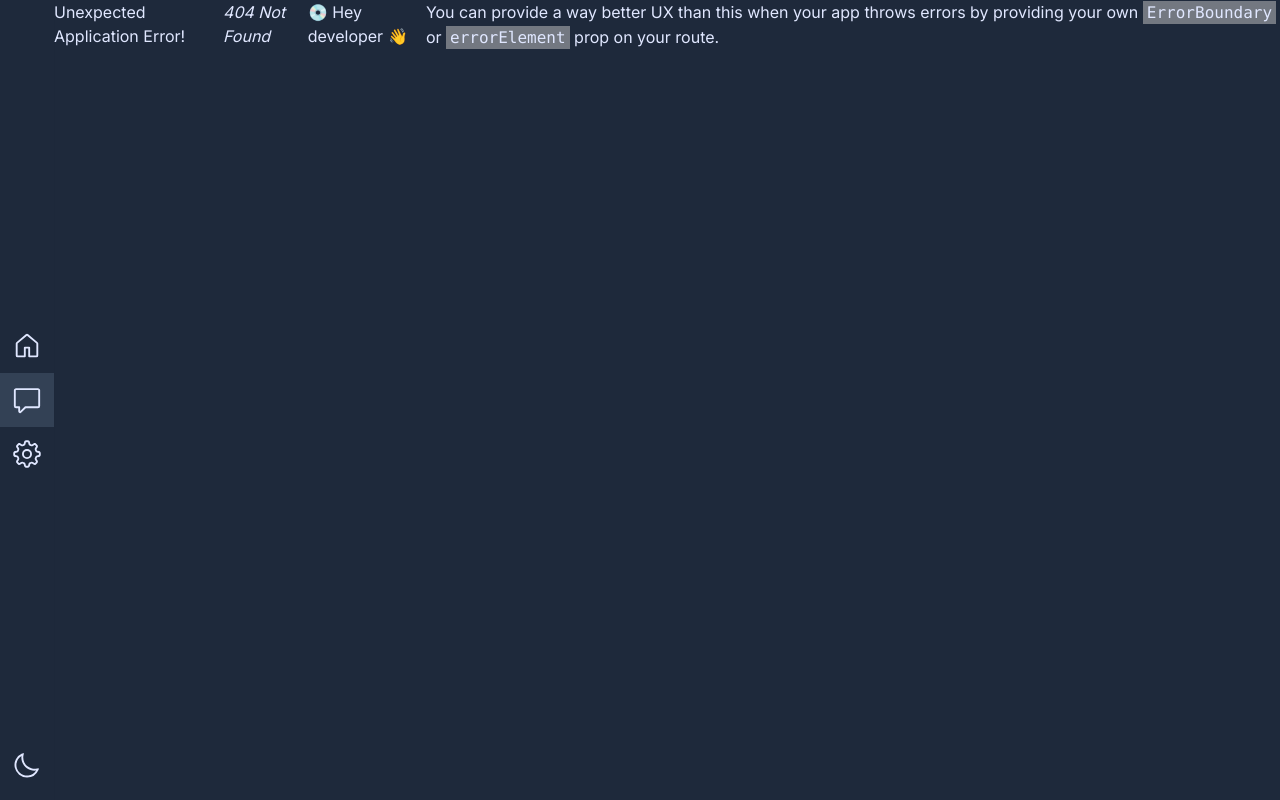
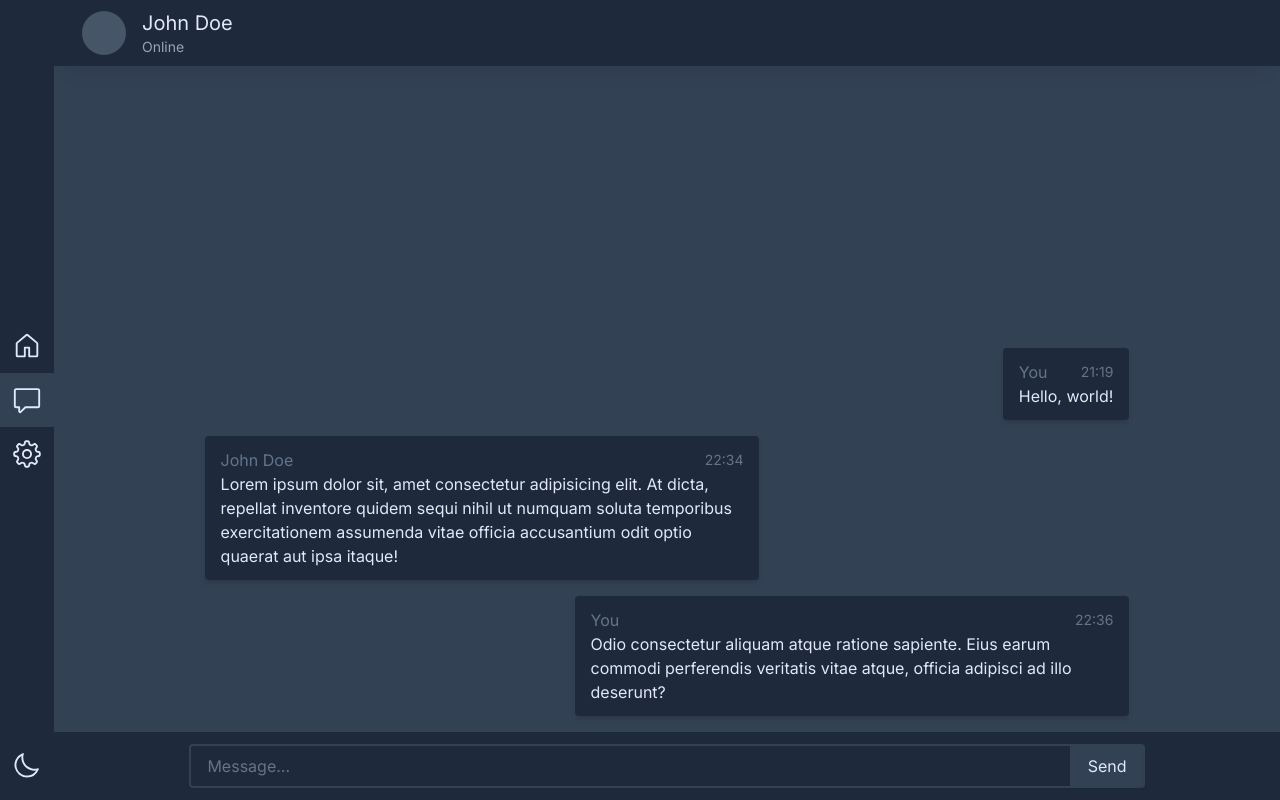
Before and after one commit to kchmie/mock-chatapp-resume, a React (Vite) app: page /mock-chatapp-resume/chat in a window 1280 px wide. Before the commit this address had no page. Built offline with nearby package versions, Linux system fonts and the light colour scheme.

Commit message:
Improved and extended the router implementation

```diff
--- a/src/App.tsx
+++ b/src/App.tsx
@@ -5,27 +5,39 @@
 import MenuBar from "./MenuBar"
 import Chats from "./Chats"
 
-import { createBrowserRouter, RouterProvider, Link } from "react-router-dom"
+import { createBrowserRouter, RouterProvider, Outlet, Navigate } from "react-router-dom"
 
-const base = "/mock-chatapp-resume"
+const  Layout = () => {
+  return <>
+    <MenuBar />
+    <Outlet />
+  </>
+}
+
 const router = createBrowserRouter([
   {
-    path: base,
-    element: <Chats />
-  },
-  {
-    path: base + "/test",
-    element: <>
-      <Link to={base}>Go back</Link>
-    </>
+    element: <Layout />,
+    errorElement: <Navigate to="/" replace/>,
+    children: [
+      {
+        path: "/",
+        element: <h1>Home</h1>
+      },
+      {
+        path: "/chat",
+        element: <Chats />
+      },
+      {
+        path: "/settings",
+        element: <h1>Settings</h1>
+      }
+    ]
   }
-])
+], {basename: "/mock-chatapp-resume"})
 
 function App() {
   return <>
-    <div className='w-screen h-screen font-montserrat bg-neutral-200 text-slate-900 dark:bg-slate-800 dark:text-indigo-100 flex sm:flex-row flex-col-reverse'>
-      <MenuBar />
-      {/* <Chats /> */}
+    <div className='w-screen h-screen font-inter bg-neutral-200 text-slate-900 dark:bg-slate-800 dark:text-indigo-100 flex sm:flex-row flex-col-reverse'>
       <RouterProvider router={router}/>
     </div>
   </>
--- a/src/ChatWindow.tsx
+++ b/src/ChatWindow.tsx
@@ -17,9 +17,9 @@ function ChatWindow() {
                 </div>
             </div>
             <div className="overflow-auto h-full lg:w-4/5 w-full pt-2 sm:pt-0 pb-2 px-4 flex flex-col-reverse no-scrollbar">
-                <ChatMessage author="You" time="21:37" message="Odio consectetur aliquam atque ratione sapiente. Eius earum commodi perferendis veritatis vitae atque, officia adipisci ad illo deserunt?" />
-                <ChatMessage author="John Doe" time="21:38" message="Lorem ipsum dolor sit, amet consectetur adipisicing elit. At dicta, repellat inventore quidem sequi nihil ut numquam soluta temporibus exercitationem assumenda vitae officia accusantium odit optio quaerat aut ipsa itaque!" />
-                <ChatMessage author="You" time="22:19" message="Hello, world!" />
+                <ChatMessage author="You" time="22:36" message="Odio consectetur aliquam atque ratione sapiente. Eius earum commodi perferendis veritatis vitae atque, officia adipisci ad illo deserunt?" />
+                <ChatMessage author="John Doe" time="22:34" message="Lorem ipsum dolor sit, amet consectetur adipisicing elit. At dicta, repellat inventore quidem sequi nihil ut numquam soluta temporibus exercitationem assumenda vitae officia accusantium odit optio quaerat aut ipsa itaque!" />
+                <ChatMessage author="You" time="21:19" message="Hello, world!" />
             </div>
             <div className="h-20 dark:bg-slate-800 w-full bg-neutral-100 flex justify-around items-center px-4">
                 <div className="lg:w-4/5 w-full flex justify-around items-center border-2 border-neutral-200 shadow-sm dark:border-slate-700 m-3 rounded">
--- a/src/MenuBar.tsx
+++ b/src/MenuBar.tsx
@@ -1,21 +1,30 @@
 import { GoHome, GoComment, GoGear } from "react-icons/go";
 import ThemeSwitcher from "./ThemeSwitcher"
+import { useLocation, Link } from "react-router-dom";
 
 function MenuBar() {
+    const location = useLocation();
+
     return <div className='sm:flex '>
         <div className="sm:flex-col sm:flex hidden justify-center items-center bg-neutral-100 dark:bg-slate-800 dark:shadow-sm  dark:border-gray-700 border-gray-300 sm:border-t-0 border-t-2">
-            <span className="material-symbols-outlined px-3 text-3xl font-light cursor-pointer aspect-square flex justify-center align-center items-center
-         dark:hover:bg-slate-700 hover:bg-neutral-200 transition-color duration-300">
-                <GoHome  />
-            </span>
-            <span className="material-symbols-outlined px-3 text-3xl font-light cursor-pointer aspect-square flex justify-center align-center items-center
-         dark:bg-slate-700 bg-neutral-200 transition-color duration-300">
-                <GoComment />
-            </span>
-            <span className="material-symbols-outlined px-3 text-3xl font-light cursor-pointer aspect-square flex justify-center align-center items-center
-         dark:hover:bg-slate-700 hover:bg-neutral-200 transition-color duration-300">
-                <GoGear />
-            </span>
+            <Link to={"/"}>
+                <span className={`material-symbols-outlined px-3 text-3xl font-light cursor-pointer aspect-square flex justify-center align-center items-center
+                    ${location.pathname == "/" ? "dark:bg-slate-700 bg-neutral-200" : "dark:hover:bg-slate-700 hover:bg-neutral-200"} transition-color duration-300`}>
+                    <GoHome />
+                </span>
+            </Link>
+            <Link to={"/chat"}>
+                <span className={`material-symbols-outlined px-3 text-3xl font-light cursor-pointer aspect-square flex justify-center align-center items-center
+                    ${location.pathname == "/chat" ? "dark:bg-slate-700 bg-neutral-200" : "dark:hover:bg-slate-700 hover:bg-neutral-200"} transition-color duration-300`}>
+                    <GoComment />
+                </span>
+            </Link>
+            <Link to={"/settings"}>
+                <span className={`material-symbols-outlined px-3 text-3xl font-light cursor-pointer aspect-square flex justify-center align-center items-center
+                    ${location.pathname == "/settings" ? "dark:bg-slate-700 bg-neutral-200" : "dark:hover:bg-slate-700 hover:bg-neutral-200"} transition-color duration-300`}>
+                    <GoGear />
+                </span>
+            </Link>
             <div className="sm:absolute sm:bottom-2 hidden sm:block">
                 <ThemeSwitcher />
             </div>
--- a/src/main.tsx
+++ b/src/main.tsx
@@ -6,5 +6,5 @@ import './index.css'
 ReactDOM.createRoot(document.getElementById('root')!).render(
   <React.StrictMode>
     <App />
-  </React.StrictMode>,
+  </React.StrictMode>
 )
--- a/tailwind.config.js
+++ b/tailwind.config.js
@@ -8,7 +8,7 @@ export default {
   theme: {
     extend: {
       fontFamily: {
-        montserrat : ['"Inter"', ...defaultTheme.fontFamily.sans]
+        inter : ['"Inter"', ...defaultTheme.fontFamily.sans]
       },
       boxShadow: {
         'lg': '0px 20px 20px -16px rgba(0, 0, 0, 0.1);'
```
